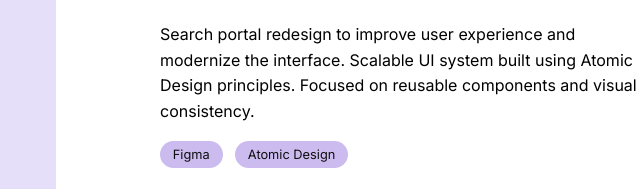
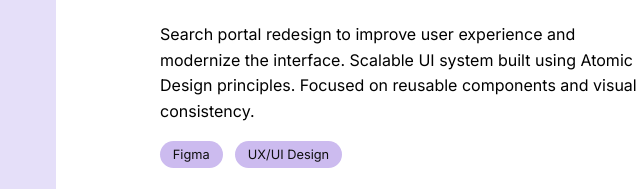
Before and after one commit to meritxell98/portfolio, a plain HTML site: page index.html in a window 1280 px wide. Shown: the part 939-1128 px from the top of the page, 512-1152 px from the left. Drawn offline with nearby package versions, Linux system fonts and the light colour scheme.

Commit message:
change tag in home

```diff
--- a/index.html
+++ b/index.html
@@ -84,7 +84,7 @@
 
                     <div class="project__tags">
                         <span>Figma</span>
-                        <span>Atomic Design</span>
+                        <span>UX/UI Design</span>
                     </div>
 
                     <a href="pages/job-portal-redesign.html" class="btn" target="_self" rel="noopener noreferrer">Case Study</a>
```
